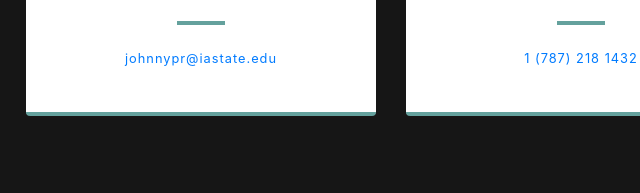
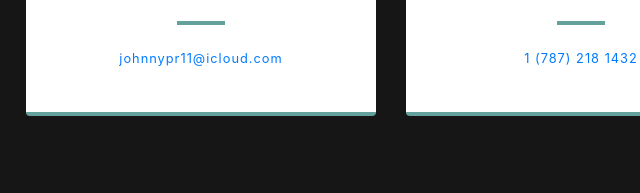
Before and after one commit to johnnypr/johnnypr.github.io, a website with bundled scripts: page index.html in a window 1280 px wide. Shown: the part 3493-3686 px from the top of the page, 439-1079 px from the left. Built offline with nearby package versions, Linux system fonts and the light colour scheme; files whose address does not match are found by name.

Commit message:
Update index.html

```diff
--- a/index.html
+++ b/index.html
@@ -190,7 +190,7 @@
                             <h4 class="text-uppercase m-0">Email</h4>
                             <hr class="my-4">
                             <div class="small text-black-50">
-                                <a href="mailto:johnnypr11@icloud.com?body=*Contacted through johnnypr.github.io*">johnnypr@iastate.edu
+                                <a href="mailto:johnnypr11@icloud.com?body=*Contacted through johnnypr.github.io*">johnnypr11@icloud.com
                                 </a>
                             </div>
                         </div>
```
